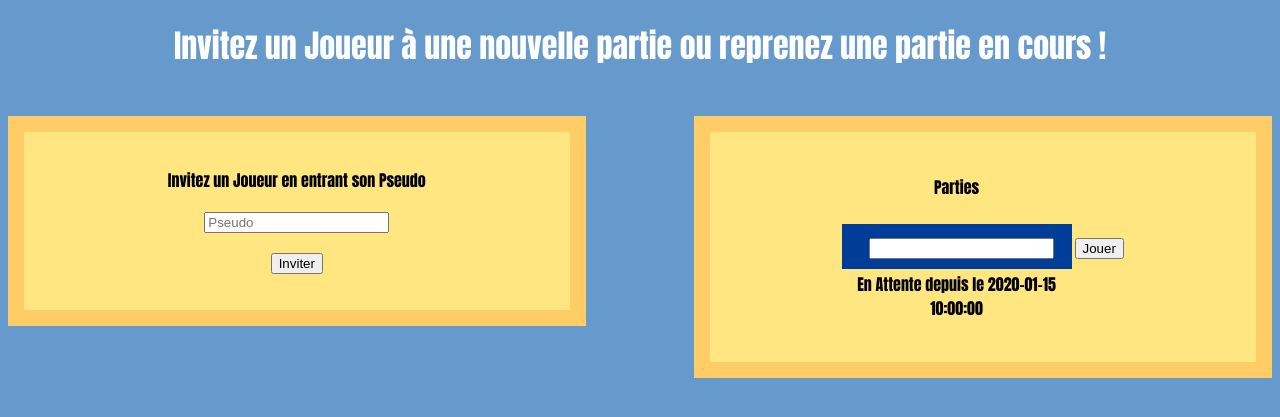
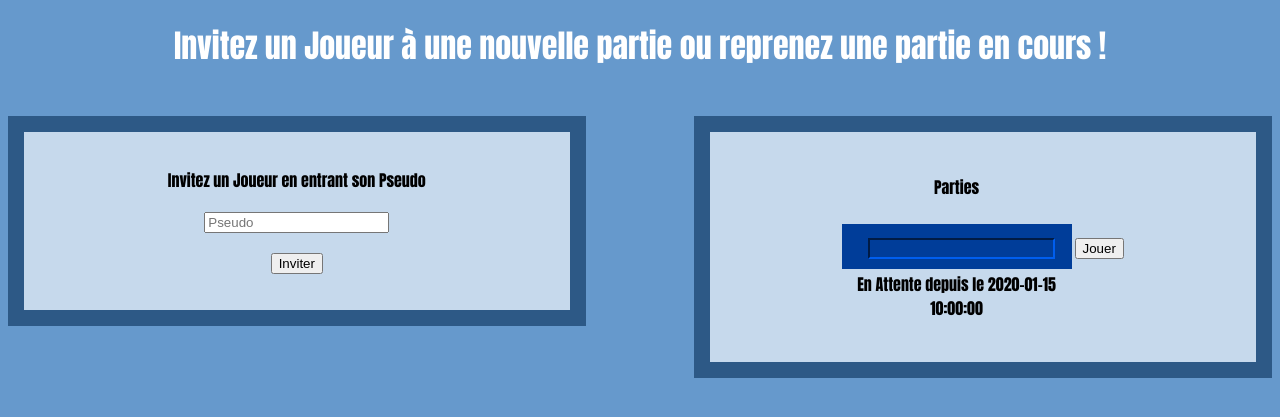
Before and after one commit to lilelvis98/BatailleDW1, a PHP site: page /jouer.php in a window 1280 px wide. Shown: the top 417 px of the page. Run offline with PHP 8.4, Linux system fonts and the light colour scheme; the visitor is signed in with stand-in values (Sample User, id 1); tables that the repository leaves empty hold one stand-in row (values such as "Sample post"); data that the repository does not hold is empty.

Commit message:
fixes css

```diff
--- a/jeu/css/style_normal.css
+++ b/jeu/css/style_normal.css
@@ -50,18 +50,18 @@ h1{
 }
 
 #boiteinvitation{
-	background-color: #ffe680;
+	background-color: #c6d9ec;
  	width: 40%;
- 	border: 16px solid #ffcc66;
+ 	border: 16px solid #2d5986;
  	padding: 20px;
 	float: left;
 	text-align: center;
 }
 
 #boiteparties{
-	background-color: #ffe680;
+	background-color: #c6d9ec;
  	width: 40%;
- 	border: 16px solid #ffcc66;
+ 	border: 16px solid #2d5986;
  	padding: 20px;
 	float: right;
 	text-align: center;
@@ -209,6 +209,14 @@ input[type=password]:focus {
     border: 2px solid #555;
 }
 
+input[id=pseudoadv]{
+	background-color: #003d99;
+	color: white;
+	text-align: center;
+	font-weight: bold;
+	border-color: #003d99;
+}
+
 #GrillePerso
 {
 	border-collapse: 2px solid blue;
```
